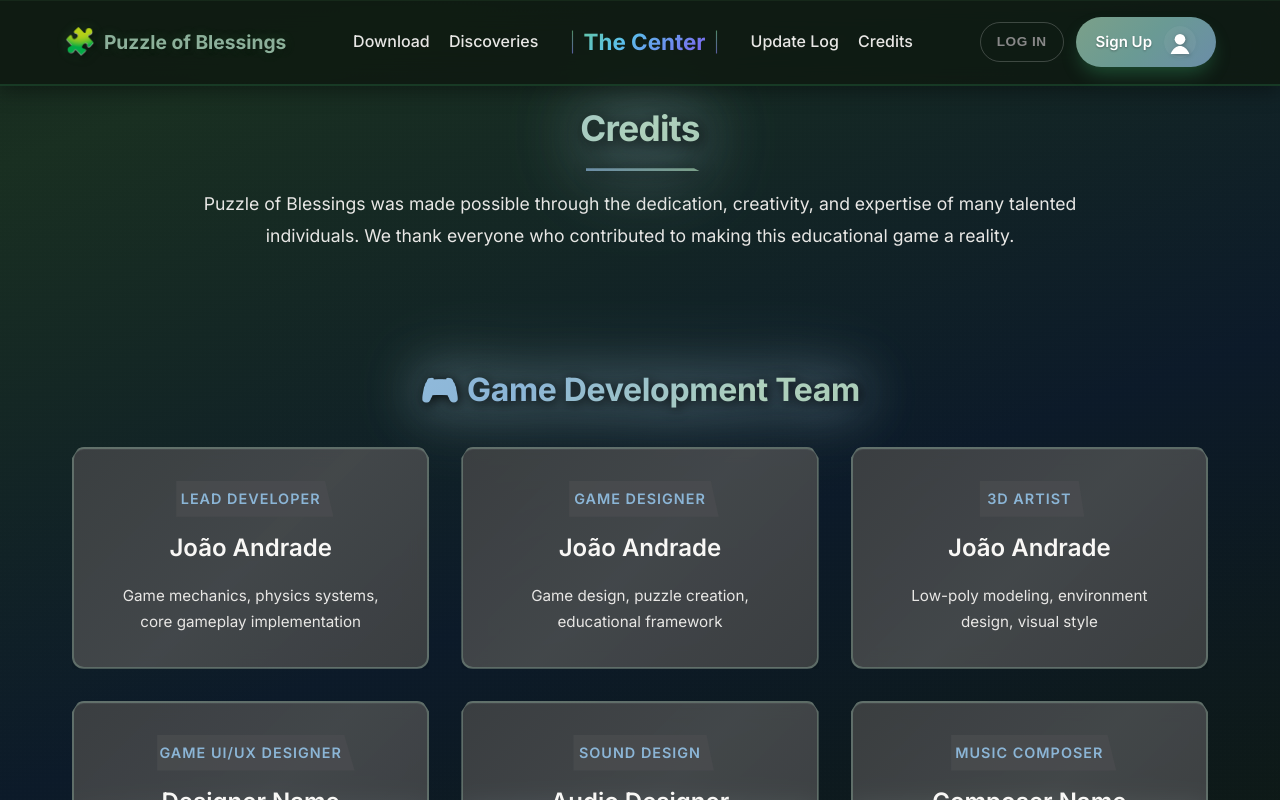
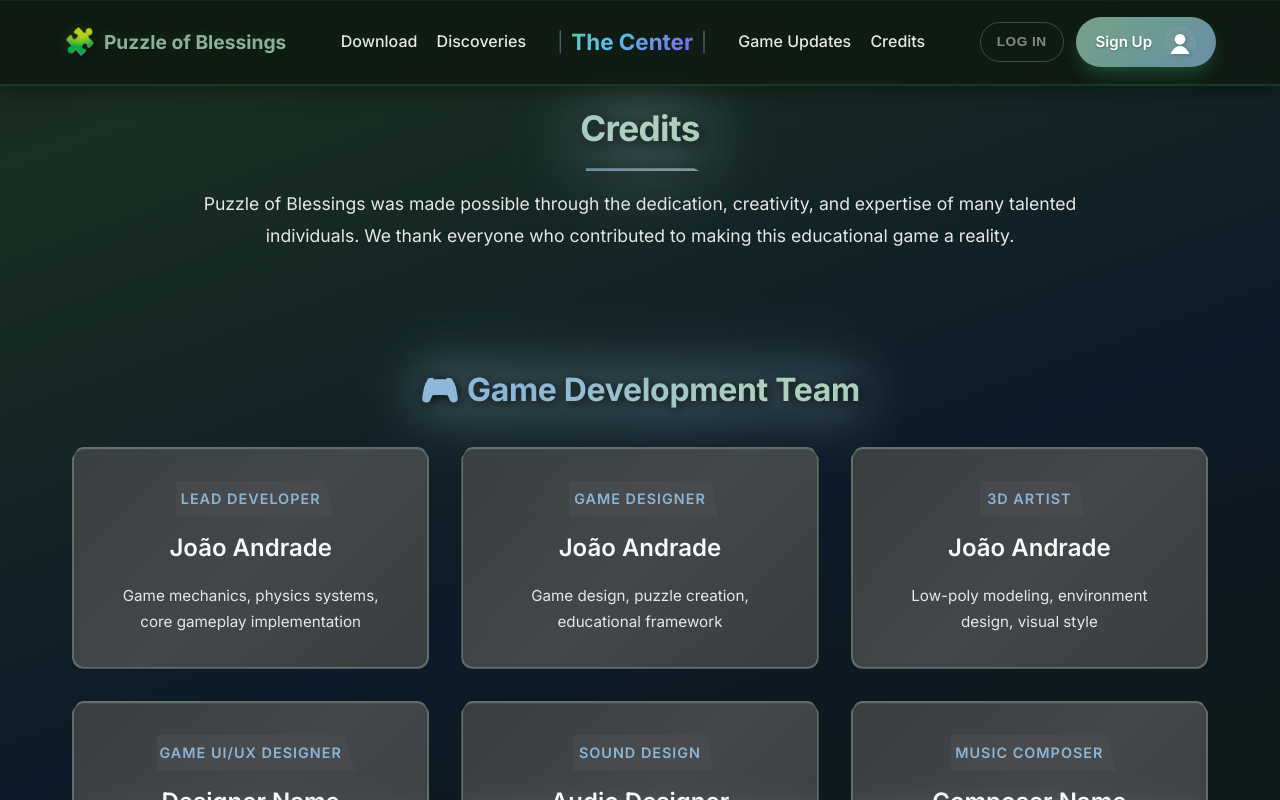
Before and after one commit to SalvadorMilaFilipe/WebsitePuzzleofBlessings, a React (Vite) app: page /credits in a window 1280 px wide. Shown: the top 800 px of the page. Built offline with nearby package versions, Linux system fonts and the light colour scheme.

Commit message:
Alteracoes Website 13/05/2026 - mudanca de nome na barra superior

```diff
--- a/src/components/Navbar.jsx
+++ b/src/components/Navbar.jsx
@@ -16,7 +16,7 @@ function Navbar() {
     { label: 'Download', path: '/' },
     { label: 'Discoveries', path: '/discoveries' },
     { label: 'The Center', path: '/centro', isCentro: true },
-    { label: 'Update Log', path: '/updatelog' },
+    { label: 'Game Updates', path: '/updatelog' },
     { label: 'Credits', path: '/credits' }
   ]
 
@@ -156,7 +156,7 @@ function Navbar() {
                   <span className="nav-separator">|</span>
                 </Link>
                 <Link to="/updatelog" className="nav-link" onClick={(e) => handleNavClick(e, '/updatelog')}>
-                  Update Log
+                  Game Updates
                 </Link>
                 <Link to="/credits" className="nav-link" onClick={(e) => handleNavClick(e, '/credits')}>
                   Credits
```
